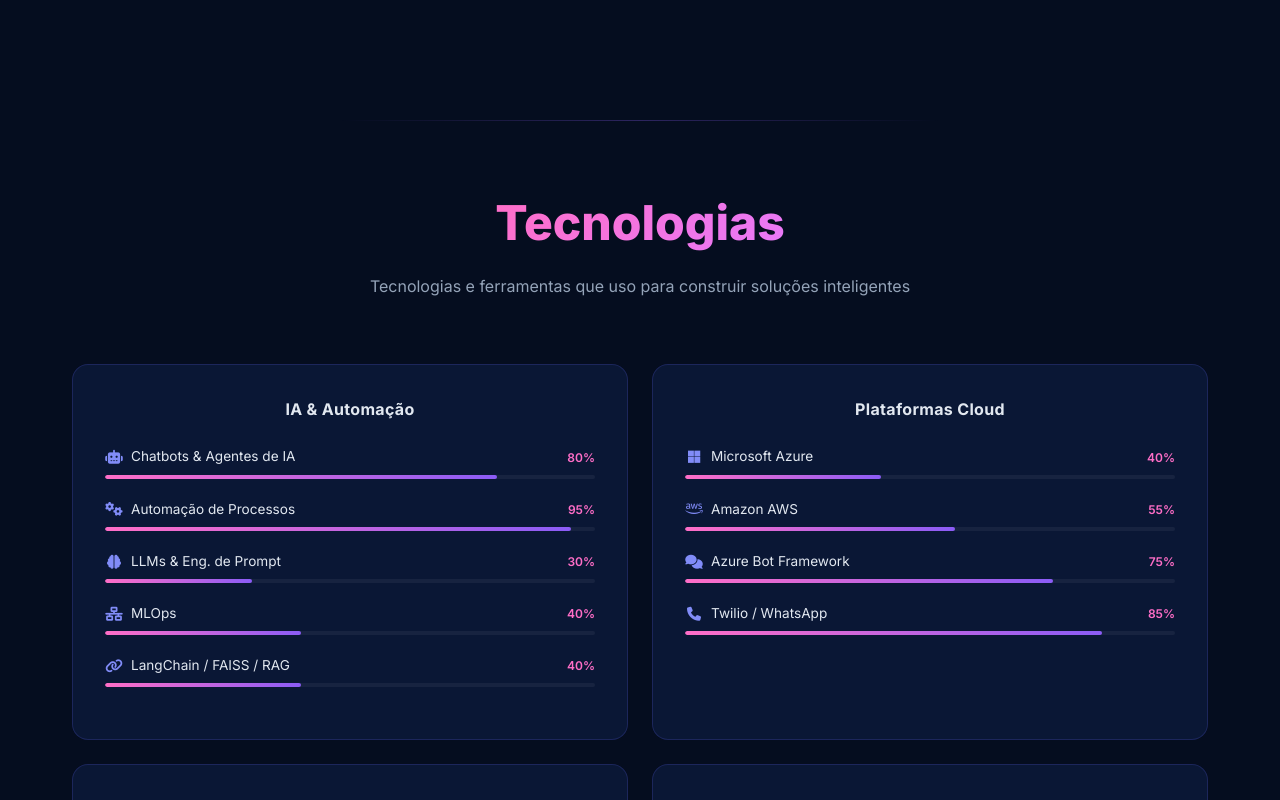
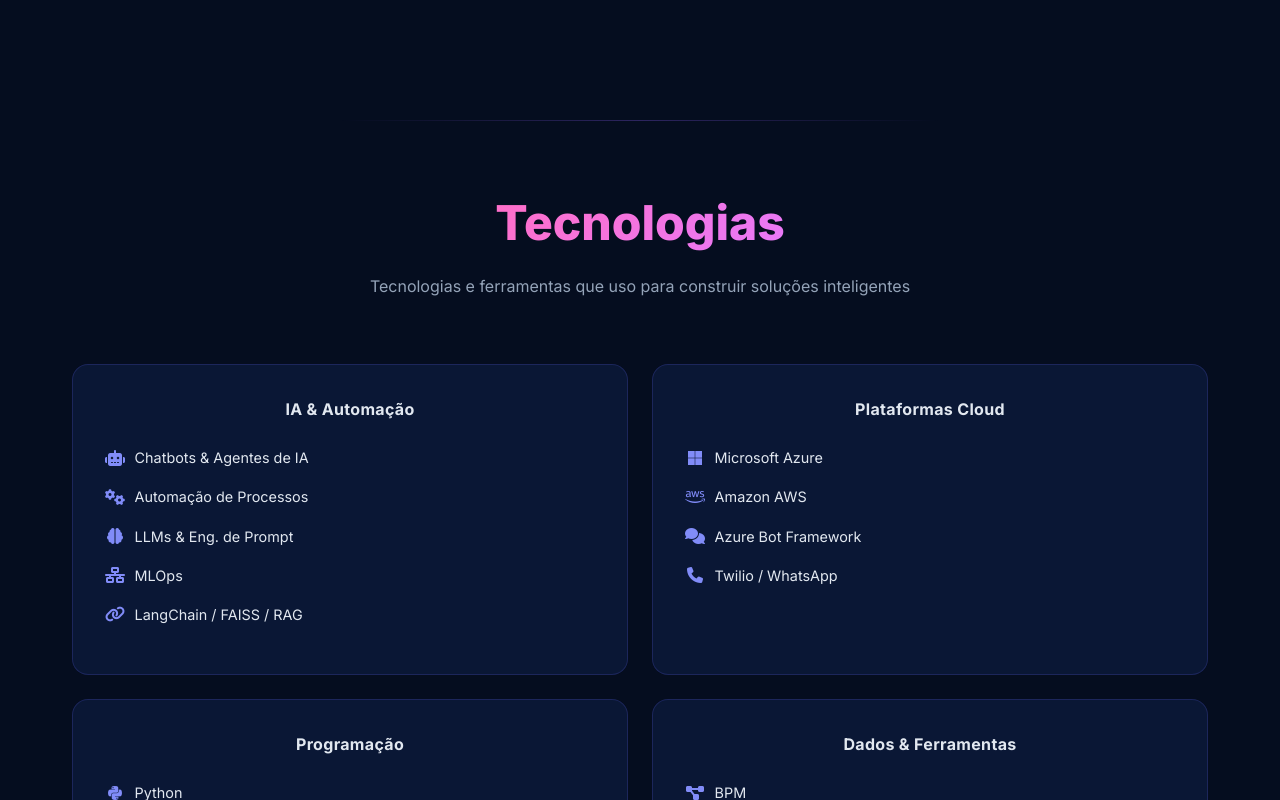
Before and after one commit to DevJuliaMelo/DevJuliaMelo.github.io, a plain HTML site: page index.html in a window 1280 px wide. Shown: the part 4163-4963 px from the top of the page. Drawn offline with Linux system fonts and the light colour scheme.

Commit message:
refactor: remove porcentagens das habilidades, exibe só ícone e nome

```diff
--- a/css/style.css
+++ b/css/style.css
@@ -723,47 +723,20 @@
     letter-spacing: 0.02em;
 }
 
-.skill-item { margin-bottom: 1.25rem; }
-
-.skill-header {
+.skill-item {
     display: flex;
     align-items: center;
-    gap: 0.5rem;
-    margin-bottom: 0.4rem;
+    gap: 0.6rem;
+    margin-bottom: 1rem;
+    font-size: 0.9rem;
+    color: var(--text-primary);
 }
 
 .skill-icon {
-    font-size: 0.875rem;
+    font-size: 1rem;
     color: #818cf8;
-    width: 18px;
+    width: 20px;
     text-align: center;
-}
-
-.skill-header > span:nth-child(2) {
-    flex: 1;
-    font-size: 0.85rem;
-    color: var(--text-primary);
-}
-
-.skill-pct {
-    font-size: 0.75rem;
-    color: #ff6ec7;
-    font-weight: 600;
-}
-
-.skill-bar {
-    height: 4px;
-    background: rgba(255, 255, 255, 0.05);
-    border-radius: 2px;
-    overflow: hidden;
-}
-
-.skill-fill {
-    height: 100%;
-    width: 0%;
-    background: var(--gradient-bar);
-    border-radius: 2px;
-    transition: width 1.4s cubic-bezier(0.25, 0.46, 0.45, 0.94);
 }
 
 /* ===========================
--- a/index.html
+++ b/index.html
@@ -170,11 +170,28 @@
     <section id="timeline">
         <div class="container">
             <h2 class="section-title"><span class="gradient-cyan">Linha do Tempo</span></h2>
-            <p class="section-subtitle">Minha jornada em Ciência de Dados e Engenharia de IA</p>
+            <p class="section-subtitle">Minha jornada</p>
             <div class="timeline">
                 <div class="timeline-line"></div>
 
                 <div class="timeline-item left fade-in">
+                    <div class="timeline-card">
+                        <div class="timeline-icon">
+                            <i class="fab fa-python"></i>
+                        </div>
+                        <h3>Curso Python & Machine Learning</h3>
+                        <p class="timeline-company">Kaggle — Formação Complementar</p>
+                        <p class="timeline-date">Em andamento</p>
+                        <p class="timeline-desc">Formação prática em Python e Machine Learning, com foco em análise de dados, criação de modelos preditivos e aplicações de IA.</p>
+                        <div class="timeline-tags">
+                            <span>Python</span>
+                            <span>Machine Learning</span>
+                            <span>Data Science</span>
+                        </div>
+                    </div>
+                </div>
+
+                <div class="timeline-item right fade-in">
                     <div class="timeline-card">
                         <div class="timeline-icon">
                             <i class="fas fa-robot"></i>
@@ -193,7 +210,7 @@
                     </div>
                 </div>
 
-                <div class="timeline-item right fade-in">
+                <div class="timeline-item left fade-in">
                     <div class="timeline-card">
                         <div class="timeline-icon">
                             <i class="fas fa-sitemap"></i>
@@ -210,22 +227,6 @@
                     </div>
                 </div>
 
-                <div class="timeline-item left fade-in">
-                    <div class="timeline-card">
-                        <div class="timeline-icon">
-                            <i class="fab fa-python"></i>
-                        </div>
-                        <h3>Curso Python & Machine Learning</h3>
-                        <p class="timeline-company">Kaggle — Formação Complementar</p>
-                        <p class="timeline-date">Em andamento</p>
-                        <p class="timeline-desc">Formação prática em Python e Machine Learning, com foco em análise de dados, criação de modelos preditivos e aplicações de IA.</p>
-                        <div class="timeline-tags">
-                            <span>Python</span>
-                            <span>Machine Learning</span>
-                            <span>Data Science</span>
-                        </div>
-                    </div>
-                </div>
 
                 <div class="timeline-item right fade-in">
                     <div class="timeline-card">
@@ -259,160 +260,88 @@
                 <div class="skill-card fade-in">
                     <h3>IA & Automação</h3>
                     <div class="skill-item">
-                        <div class="skill-header">
                         <i class="fas fa-robot skill-icon"></i>
                         <span>Chatbots & Agentes de IA</span>
-                            <span class="skill-pct">80%</span>
-                        </div>
-                        <div class="skill-bar"><div class="skill-fill" data-width="80"></div></div>
                     </div>
                     <div class="skill-item">
-                        <div class="skill-header">
                         <i class="fas fa-cogs skill-icon"></i>
                         <span>Automação de Processos</span>
-                            <span class="skill-pct">95%</span>
-                        </div>
-                        <div class="skill-bar"><div class="skill-fill" data-width="95"></div></div>
                     </div>
                     <div class="skill-item">
-                        <div class="skill-header">
                         <i class="fas fa-brain skill-icon"></i>
                         <span>LLMs & Eng. de Prompt</span>
-                            <span class="skill-pct">30%</span>
-                        </div>
-                        <div class="skill-bar"><div class="skill-fill" data-width="30"></div></div>
                     </div>
                     <div class="skill-item">
-                        <div class="skill-header">
                         <i class="fas fa-network-wired skill-icon"></i>
                         <span>MLOps</span>
-                            <span class="skill-pct">40%</span>
-                        </div>
-                        <div class="skill-bar"><div class="skill-fill" data-width="40"></div></div>
                     </div>
                     <div class="skill-item">
-                        <div class="skill-header">
                         <i class="fas fa-link skill-icon"></i>
                         <span>LangChain / FAISS / RAG</span>
-                            <span class="skill-pct">40%</span>
-                        </div>
-                        <div class="skill-bar"><div class="skill-fill" data-width="40"></div></div>
                     </div>
                 </div>
 
                 <div class="skill-card fade-in">
                     <h3>Plataformas Cloud</h3>
                     <div class="skill-item">
-                        <div class="skill-header">
                         <i class="fab fa-microsoft skill-icon"></i>
                         <span>Microsoft Azure</span>
-                            <span class="skill-pct">40%</span>
-                        </div>
-                        <div class="skill-bar"><div class="skill-fill" data-width="40"></div></div>
                     </div>
                     <div class="skill-item">
-                        <div class="skill-header">
                         <i class="fab fa-aws skill-icon"></i>
                         <span>Amazon AWS</span>
-                            <span class="skill-pct">55%</span>
-                        </div>
-                        <div class="skill-bar"><div class="skill-fill" data-width="55"></div></div>
                     </div>
                     <div class="skill-item">
-                        <div class="skill-header">
                         <i class="fas fa-comments skill-icon"></i>
                         <span>Azure Bot Framework</span>
-                            <span class="skill-pct">75%</span>
-                        </div>
-                        <div class="skill-bar"><div class="skill-fill" data-width="75"></div></div>
                     </div>
                     <div class="skill-item">
-                        <div class="skill-header">
                         <i class="fas fa-phone skill-icon"></i>
                         <span>Twilio / WhatsApp</span>
-                            <span class="skill-pct">85%</span>
-                        </div>
-                        <div class="skill-bar"><div class="skill-fill" data-width="85"></div></div>
                     </div>
                 </div>
 
                 <div class="skill-card fade-in">
                     <h3>Programação</h3>
                     <div class="skill-item">
-                        <div class="skill-header">
                         <i class="fab fa-python skill-icon"></i>
                         <span>Python</span>
-                            <span class="skill-pct">60%</span>
-                        </div>
-                        <div class="skill-bar"><div class="skill-fill" data-width="60"></div></div>
                     </div>
                     <div class="skill-item">
-                        <div class="skill-header">
                         <i class="fas fa-database skill-icon"></i>
                         <span>SQL</span>
-                            <span class="skill-pct">60%</span>
-                        </div>
-                        <div class="skill-bar"><div class="skill-fill" data-width="60"></div></div>
                     </div>
                     <div class="skill-item">
-                        <div class="skill-header">
                         <i class="fab fa-js skill-icon"></i>
                         <span>JavaScript</span>
-                            <span class="skill-pct">50%</span>
-                        </div>
-                        <div class="skill-bar"><div class="skill-fill" data-width="50"></div></div>
                     </div>
                     <div class="skill-item">
-                        <div class="skill-header">
                         <i class="fab fa-html5 skill-icon"></i>
                         <span>HTML & CSS</span>
-                            <span class="skill-pct">55%</span>
-                        </div>
-                        <div class="skill-bar"><div class="skill-fill" data-width="55"></div></div>
                     </div>
                     <div class="skill-item">
-                        <div class="skill-header">
                         <i class="fas fa-plug skill-icon"></i>
                         <span>API REST / Integrações</span>
-                            <span class="skill-pct">70%</span>
-                        </div>
-                        <div class="skill-bar"><div class="skill-fill" data-width="70"></div></div>
                     </div>
                 </div>
 
                 <div class="skill-card fade-in">
                     <h3>Dados & Ferramentas</h3>
                     <div class="skill-item">
-                        <div class="skill-header">
                         <i class="fas fa-project-diagram skill-icon"></i>
                         <span>BPM</span>
-                            <span class="skill-pct">95%</span>
-                        </div>
-                        <div class="skill-bar"><div class="skill-fill" data-width="95"></div></div>
                     </div>
                     <div class="skill-item">
-                        <div class="skill-header">
                         <i class="fas fa-chart-pie skill-icon"></i>
                         <span>Power BI</span>
-                            <span class="skill-pct">85%</span>
-                        </div>
-                        <div class="skill-bar"><div class="skill-fill" data-width="85"></div></div>
                     </div>
                     <div class="skill-item">
-                        <div class="skill-header">
                         <i class="fab fa-git-alt skill-icon"></i>
                         <span>Git & GitHub</span>
-                            <span class="skill-pct">55%</span>
-                        </div>
-                        <div class="skill-bar"><div class="skill-fill" data-width="55"></div></div>
                     </div>
                     <div class="skill-item">
-                        <div class="skill-header">
                         <i class="fas fa-cube skill-icon"></i>
                         <span>Docker</span>
-                            <span class="skill-pct">20%</span>
-                        </div>
-                        <div class="skill-bar"><div class="skill-fill" data-width="20"></div></div>
                     </div>
                 </div>
 
```
Lines whose indentation alone changed are shown as unchanged.
